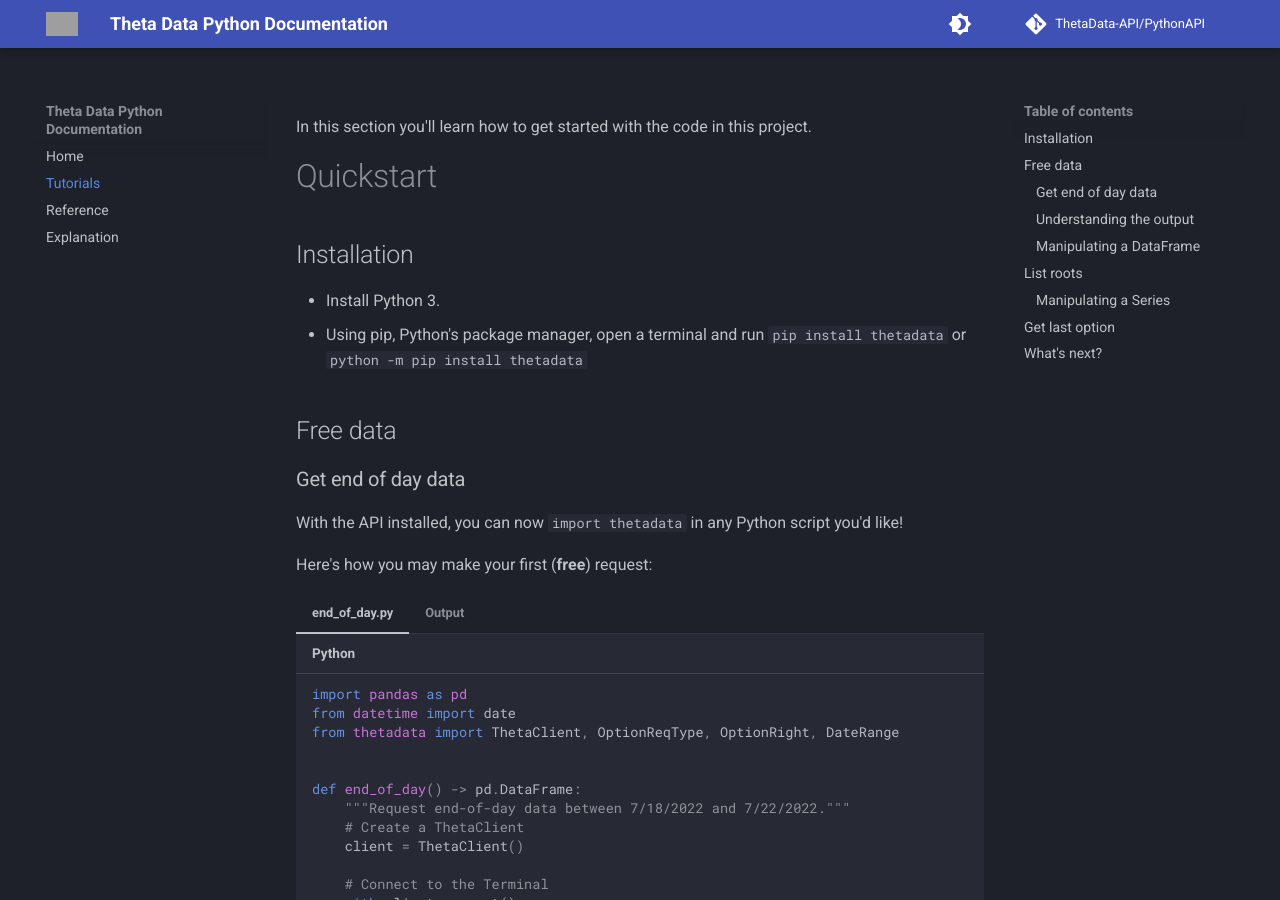
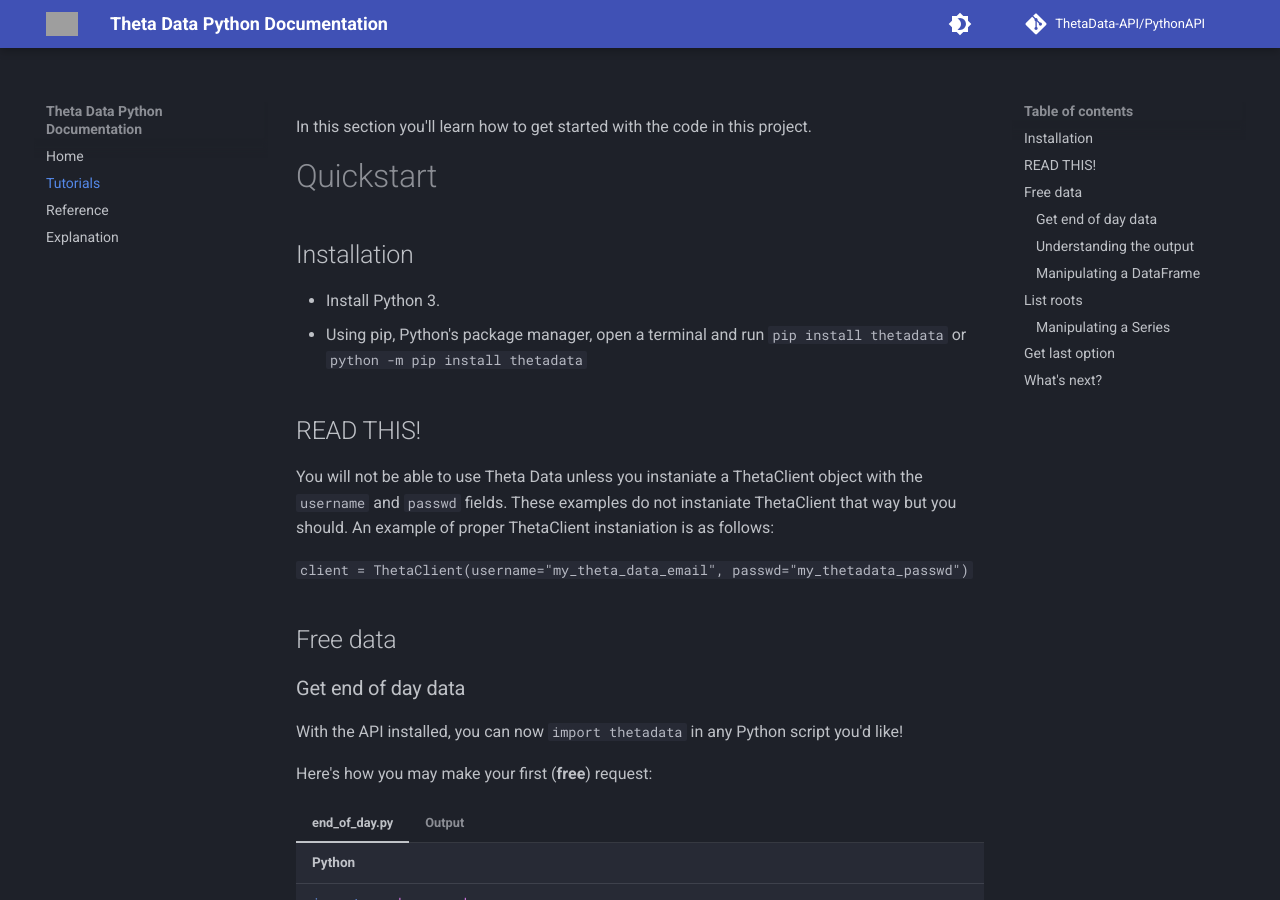
Before and after one commit to ThetaData-API/thetadata-python, an MkDocs documentation site: the page built from docs/tutorials.md, in a window 1280 px wide and 900 px high. Built offline with MkDocs 1.6.1 and Material for MkDocs 9.7.7, drawn with Linux system fonts in a browser that asks for light colours; comment, search, counter and statistics services are not loaded; grey boxes are pictures that could not be loaded.

Commit message:
Update tutorials.md

````diff
--- a/docs/tutorials.md
+++ b/docs/tutorials.md
@@ -9,6 +9,12 @@
 `pip install thetadata`
 or
 `python -m pip install thetadata`
+
+##READ THIS!
+
+You will not be able to use Theta Data unless you instaniate a ThetaClient object with the `username` and `passwd` fields. These examples do not instaniate ThetaClient that way but you should. An example of proper ThetaClient instaniation is as follows:
+
+```client = ThetaClient(username="my_theta_data_email", passwd="my_thetadata_passwd")```
 
 ## Free data
 
````
